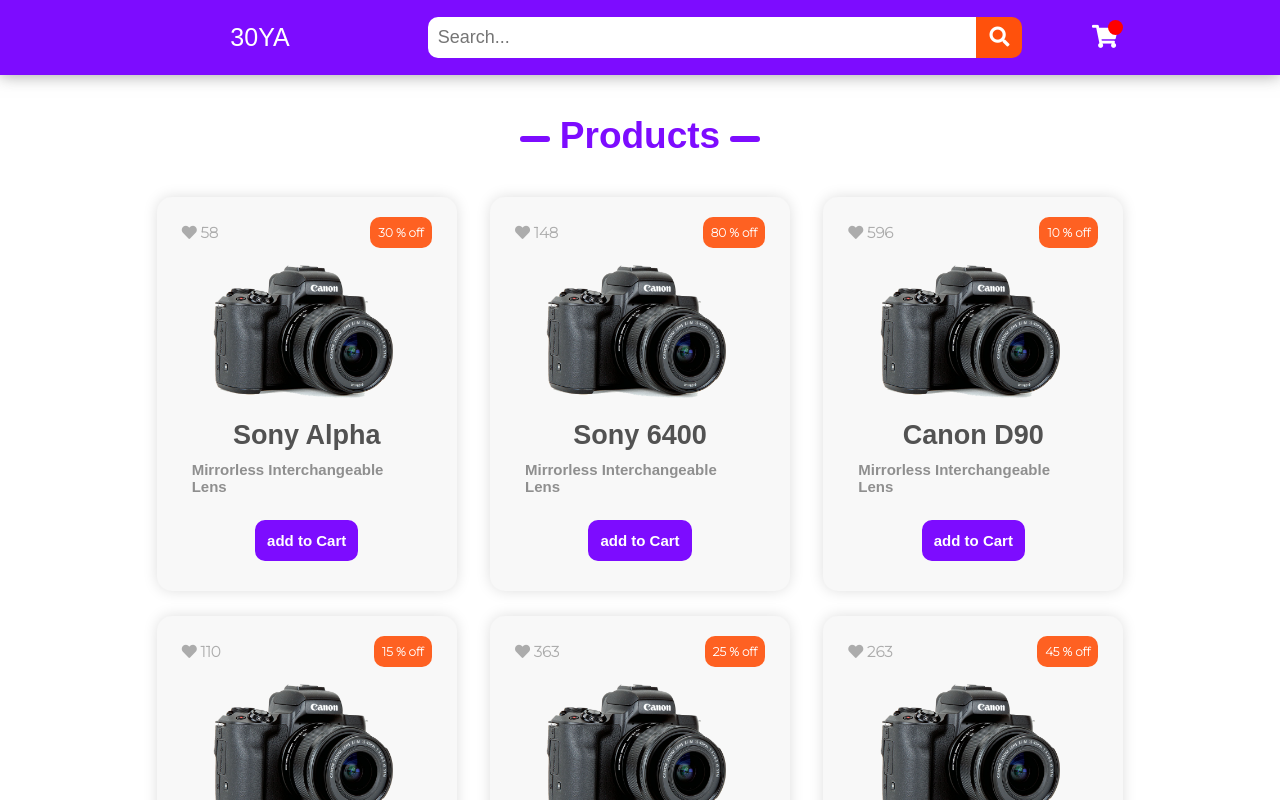
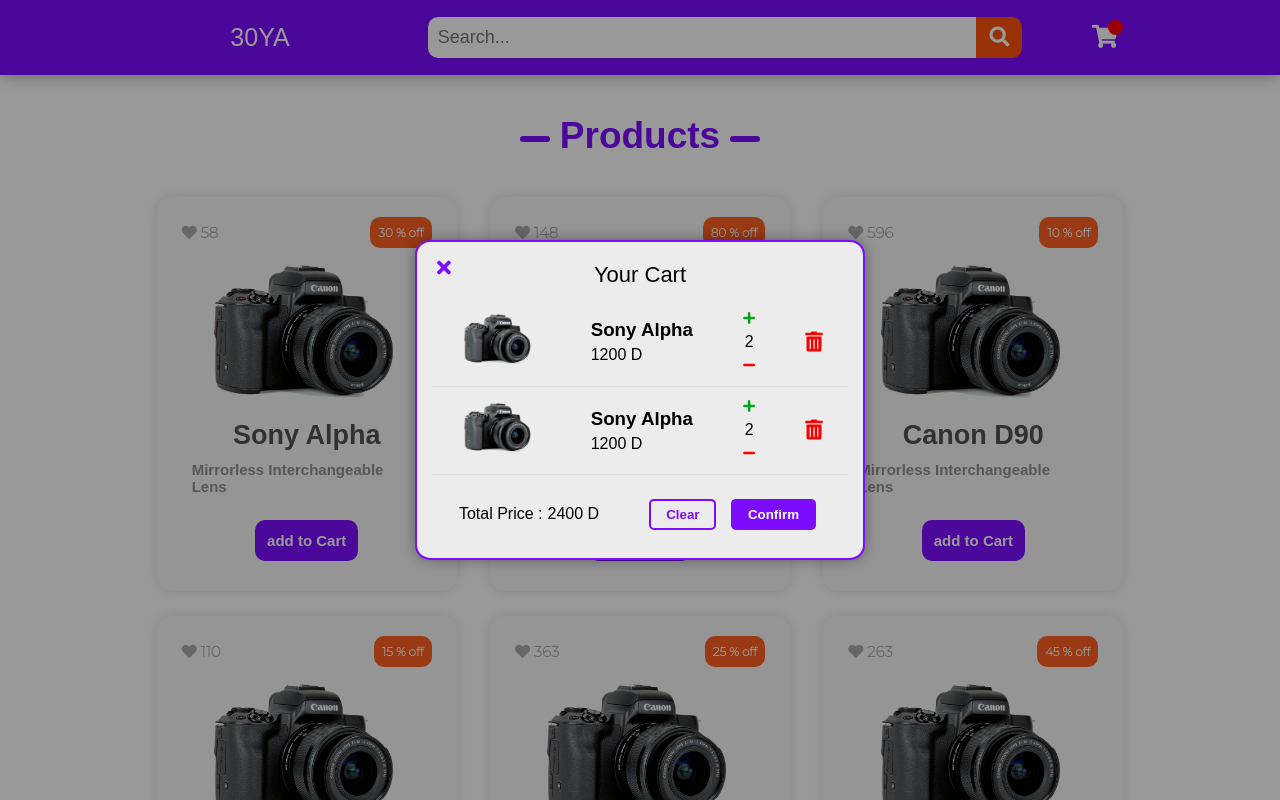
Before and after one commit to 30YA/Shopping-Cart, a plain HTML site: page index.html in a window 1280 px wide. Both pictures are taken after a click on the button 1105 px from the left and 37 px from the top of the page. Shown: the top 800 px of the page. Drawn offline with Linux system fonts and the light colour scheme; a web font is replaced by a local one.

Commit message:
Modal code finish (get start coding js)

```diff
--- a/JS/Function.js
+++ b/JS/Function.js
@@ -76,3 +76,26 @@
     }
     addtoMain.append(div);
 }
+//basket click : -------------------------------
+function openModal() {
+    const modal = document.querySelector('.modal');
+    const dark = document.querySelector('.dark');
+
+    modal.style.opacity = '1';
+    modal.style.zIndex = "11";
+
+    dark.style.display = 'block';
+    // modal.style.transition = "transition: transform .5s ease-out;"
+    // dark.style.opacity = '1';
+}
+function closeModal() {
+    const modal = document.querySelector('.modal');
+    const dark = document.querySelector('.dark');
+
+    modal.style.opacity = '0';
+    setTimeout(() => {
+        modal.style.zIndex = "-10";
+    },300)
+
+    dark.style.display = 'none';
+}
--- a/JS/script.js
+++ b/JS/script.js
@@ -2,3 +2,10 @@
 // -----------------------------------------------------
 const addtoMain = document.querySelector('.main');
 loadProducts(products,addtoMain);
+
+//basket click : -------------------------------
+const basket = document.querySelector('.basket');
+basket.addEventListener('click', openModal);
+
+const close = document.querySelector('.close');
+close.addEventListener('click', closeModal);
--- a/index.html
+++ b/index.html
@@ -30,6 +30,7 @@
       <h1>Products</h1>
     </div>
     <div class="modal">
+      <div class="close"><i class="fas fa-times"></i></div>
       <div class="modal-header">Your Cart</div>
       <div class="added-Products">
         <div class="product-img">
--- a/style/style.css
+++ b/style/style.css
@@ -257,7 +257,7 @@
     width: 450px;
     height: auto;
     background-color: rgb(236, 236, 236);
-    position: absolute;
+    position: fixed;
     top: 50%;
     left: 50%;
     transform: translate(-50%,-50%);
@@ -271,7 +271,27 @@
     padding: 15px;
     overflow: hidden;
     opacity: 0;
-    z-index: -10;
+    z-index: 10;
+    transition: opacity .3s ease-out;
+}
+.dark{
+    position: fixed;
+    width: 100%;
+    height: 100%;
+    background-color: rgba(0, 0, 0, .4);
+    top: 0;
+    left: 0;
+    display: none;
+    z-index: 10;
+    /* transition: opacity .5s ease-out; */
+}
+.close{
+    position: absolute;
+    top: 15px;
+    left: 20px;
+    color: rgb(125, 12, 255);
+    font-size: 20px;
+    cursor: pointer;
 }
 .modal .modal-header{
     font-size: 22px;
```
